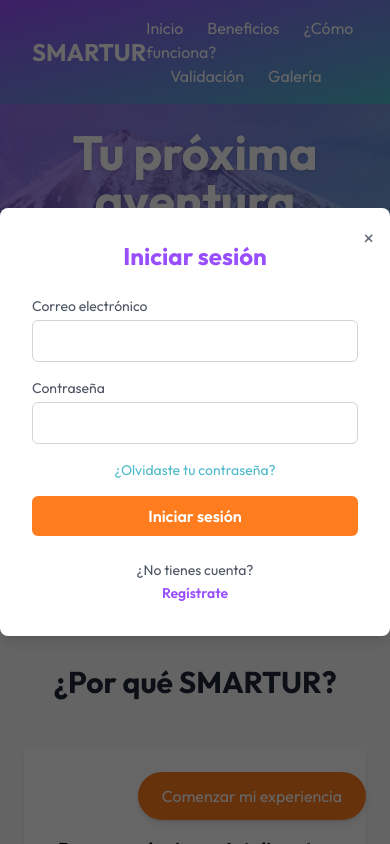
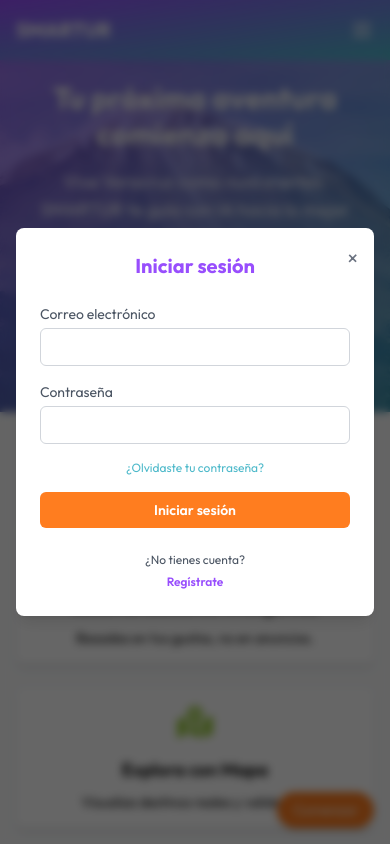
Before and after one commit to tinnlaroli/SMARTUR, a React (Vite) app: page / in a window 390 px wide. Both pictures are taken after a click on the button "Comenzar mi experiencia". Shown: the top 844 px of the page. Built offline with nearby package versions, Linux system fonts and the light colour scheme.

Commit message:
feat: hamburguer responsive

```diff
--- a/src/App.jsx
+++ b/src/App.jsx
@@ -1,7 +1,6 @@
 import React from "react";
 import { Routes, Route } from "react-router-dom";
 import Dashboard from "../src/pages/Dashboard";
-import Register from "../src/pages/Register";
 import Landing from "../src/pages/Landing";
 
 export default function AppRoutes() {
@@ -9,7 +8,6 @@ export default function AppRoutes() {
     <Routes>
       <Route path="/" element={<Landing />} />
       <Route path="/dashboard" element={<Dashboard />} />
-      <Route path="/register" element={<Register />} />
     </Routes>
   );
 }
--- a/src/components/LoginModal.jsx
+++ b/src/components/LoginModal.jsx
@@ -1,6 +1,6 @@
 import React, { useState } from "react";
 
-export default function LoginModal({ onClose }) {
+export default function LoginModal({ onClose, onShowRegister }) {
   const [email, setEmail] = useState("");
   const [password, setPassword] = useState("");
 
@@ -11,8 +11,8 @@ export default function LoginModal({ onClose }) {
   };
 
   return (
-    <div className="fixed inset-0 bg-black bg-opacity-60 flex items-center justify-center z-50">
-      <div className="bg-white rounded-lg shadow-lg w-full max-w-md p-8 relative animate-fadeInUp">
+    <div className="fixed inset-0 bg-black bg-opacity-60 backdrop-blur-sm flex items-center justify-center z-50 p-4">
+      <div className="bg-white rounded-lg shadow-lg w-full max-w-md p-6 sm:p-8 relative animate-fadeInUp">
         {/* Botón cerrar */}
         <button
           className="absolute top-4 right-4 text-gray-500 hover:text-gray-700 text-xl"
@@ -21,14 +21,14 @@ export default function LoginModal({ onClose }) {
           &times;
         </button>
 
-        <h2 className="text-2xl font-bold mb-6 text-center text-purple">Iniciar sesión</h2>
+        <h2 className="text-xl sm:text-2xl font-bold mb-6 text-center text-purple">Iniciar sesión</h2>
 
         <form onSubmit={handleLogin} className="space-y-4">
           <div>
             <label className="block text-sm text-gray-600 mb-1">Correo electrónico</label>
             <input
               type="email"
-              className="w-full px-4 py-2 border border-gray-300 rounded-md focus:outline-none focus:ring-2 focus:ring-purple"
+              className="w-full px-3 sm:px-4 py-2 border border-gray-300 rounded-md focus:outline-none focus:ring-2 focus:ring-purple text-sm sm:text-base"
               value={email}
               onChange={(e) => setEmail(e.target.value)}
               required
@@ -39,34 +39,36 @@ export default function LoginModal({ onClose }) {
             <label className="block text-sm text-gray-600 mb-1">Contraseña</label>
             <input
               type="password"
-              className="w-full px-4 py-2 border border-gray-300 rounded-md focus:outline-none focus:ring-2 focus:ring-purple"
+              className="w-full px-3 sm:px-4 py-2 border border-gray-300 rounded-md focus:outline-none focus:ring-2 focus:ring-purple text-sm sm:text-base"
               value={password}
               onChange={(e) => setPassword(e.target.value)}
               required
             />
           </div>
 
-          <div className="text-center text-sm">
+          <div className="text-center text-xs sm:text-sm">
             <a href="#" className="text-blue hover:underline">¿Olvidaste tu contraseña?</a>
           </div>
 
           <button
             type="submit"
-            className="w-full bg-orange text-white py-2 rounded-md font-semibold hover:bg-orange/90 transition"
+            className="w-full bg-orange text-white py-2 rounded-md font-semibold hover:bg-orange/90 transition text-sm sm:text-base"
           >
             Iniciar sesión
           </button>
         </form>
 
         <div className="mt-6 text-center">
-          <p className="text-sm text-gray-600">¿No tienes cuenta?</p>
-          <a
-            href="/register"
-            className="text-purple font-semibold hover:underline text-sm"
-            onClick={onClose}
+          <p className="text-xs sm:text-sm text-gray-600">¿No tienes cuenta?</p>
+          <button
+            className="text-purple font-semibold hover:underline text-xs sm:text-sm"
+            onClick={() => {
+              onClose();
+              onShowRegister();
+            }}
           >
             Regístrate
-          </a>
+          </button>
         </div>
       </div>
     </div>
--- /dev/null
+++ b/src/components/RegisterModal.jsx
@@ -0,0 +1,114 @@
+import React, { useState } from "react";
+
+export default function RegisterModal({ onClose, onShowLogin }) {
+  const [formData, setFormData] = useState({
+    fullName: "",
+    email: "",
+    password: "",
+    confirmPassword: ""
+  });
+
+  const handleChange = (e) => {
+    const { name, value } = e.target;
+    setFormData(prev => ({
+      ...prev,
+      [name]: value
+    }));
+  };
+
+  const handleRegister = (e) => {
+    e.preventDefault();
+    // Aquí puedes hacer la lógica de registro
+    console.log("Registrar con:", formData);
+  };
+
+  return (
+    <div className="fixed inset-0 bg-black bg-opacity-60 backdrop-blur-sm flex items-center justify-center z-50 p-4">
+      <div className="bg-white rounded-lg shadow-lg w-full max-w-md p-6 sm:p-8 relative animate-fadeInUp">
+        {/* Botón cerrar */}
+        <button
+          className="absolute top-4 right-4 text-gray-500 hover:text-gray-700 text-xl"
+          onClick={onClose}
+        >
+          &times;
+        </button>
+
+        <h2 className="text-xl sm:text-2xl font-bold mb-6 text-center text-purple">Crear una cuenta</h2>
+
+        <form onSubmit={handleRegister} className="space-y-4">
+          <div>
+            <label className="block text-sm text-gray-600 mb-1">Nombre completo</label>
+            <input
+              type="text"
+              name="fullName"
+              className="w-full px-3 sm:px-4 py-2 border border-gray-300 rounded-md focus:outline-none focus:ring-2 focus:ring-purple text-sm sm:text-base"
+              value={formData.fullName}
+              onChange={handleChange}
+              placeholder="Tu nombre"
+              required
+            />
+          </div>
+
+          <div>
+            <label className="block text-sm text-gray-600 mb-1">Correo electrónico</label>
+            <input
+              type="email"
+              name="email"
+              className="w-full px-3 sm:px-4 py-2 border border-gray-300 rounded-md focus:outline-none focus:ring-2 focus:ring-purple text-sm sm:text-base"
+              value={formData.email}
+              onChange={handleChange}
+              placeholder="tucorreo@ejemplo.com"
+              required
+            />
+          </div>
+
+          <div>
+            <label className="block text-sm text-gray-600 mb-1">Contraseña</label>
+            <input
+              type="password"
+              name="password"
+              className="w-full px-3 sm:px-4 py-2 border border-gray-300 rounded-md focus:outline-none focus:ring-2 focus:ring-purple text-sm sm:text-base"
+              value={formData.password}
+              onChange={handleChange}
+              placeholder="********"
+              required
+            />
+          </div>
+
+          <div>
+            <label className="block text-sm text-gray-600 mb-1">Confirmar contraseña</label>
+            <input
+              type="password"
+              name="confirmPassword"
+              className="w-full px-3 sm:px-4 py-2 border border-gray-300 rounded-md focus:outline-none focus:ring-2 focus:ring-purple text-sm sm:text-base"
+              value={formData.confirmPassword}
+              onChange={handleChange}
+              placeholder="********"
+              required
+            />
+          </div>
+
+          <button
+            type="submit"
+            className="w-full bg-orange text-white py-2 rounded-md font-semibold hover:bg-orange/90 transition text-sm sm:text-base"
+          >
+            Registrarse
+          </button>
+        </form>
+
+        <div className="mt-6 text-center">
+          <p className="text-xs sm:text-sm text-gray-600">¿Ya tienes cuenta?</p>
+          <button
+            className="text-purple font-semibold hover:underline text-xs sm:text-sm"
+            onClick={() => {
+              onClose();
+              onShowLogin();
+            }}
+          >
+            Inicia sesión
+          </button>
+        </div>
+      </div>
+    </div>
+  );
+}
--- a/src/pages/Landing.jsx
+++ b/src/pages/Landing.jsx
@@ -4,10 +4,12 @@ import { FaMapMarkedAlt, FaMagic, FaUsers, FaCheckCircle, FaClipboardList, FaMap
 import { FaFacebook, FaInstagram, FaEnvelope } from "react-icons/fa";
 import AOS from "aos";
 import "aos/dist/aos.css";
-import Modal from "../components/LoginModal"; // Este es tu componente modal de login
+import LoginModal from "../components/LoginModal";
+import RegisterModal from "../components/RegisterModal";
 
 export default function Landing() {
-  const [showModal, setShowModal] = useState(false);
+  const [showLoginModal, setShowLoginModal] = useState(false);
+  const [showRegisterModal, setShowRegisterModal] = useState(false);
 
   useEffect(() => {
     AOS.init({ duration: 1000 });
@@ -16,28 +18,34 @@ export default function Landing() {
   return (
     <div className="min-h-screen bg-white text-gray-800 font-sans scroll-smooth relative">
       {/* Navbar */}
-      <header className="fixed top-0 left-0 w-full z-50 flex justify-between items-center px-8 py-4 bg-gradient-to-br from-purple to-blue text-white">
-        <h1 className="text-2xl font-bold">SMARTUR</h1>
-        <nav className="space-x-6">
-          <a href="#hero" className="hover:text-orange">Inicio</a>
-          <a href="#benefits" className="hover:text-orange">Beneficios</a>
-          <a href="#funciona" className="hover:text-orange">¿Cómo funciona?</a>
-          <a href="#validacion" className="hover:text-orange">Validación</a>
-          <a href="#fotos" className="hover:text-orange">Galería</a>
+      <header className="fixed top-0 left-0 w-full z-50 flex justify-between items-center px-4 sm:px-8 py-4 bg-gradient-to-br from-purple to-blue text-white">
+        <h1 className="text-xl sm:text-2xl font-bold">SMARTUR</h1>
+        <nav className="hidden md:flex space-x-4 lg:space-x-6">
+          <a href="#hero" className="hover:text-orange transition-colors">Inicio</a>
+          <a href="#benefits" className="hover:text-orange transition-colors">Beneficios</a>
+          <a href="#funciona" className="hover:text-orange transition-colors">¿Cómo funciona?</a>
+          <a href="#validacion" className="hover:text-orange transition-colors">Validación</a>
+          <a href="#fotos" className="hover:text-orange transition-colors">Galería</a>
         </nav>
+        {/* Menú móvil */}
+        <button className="md:hidden text-white hover:text-orange transition-colors">
+          <svg className="w-6 h-6" fill="none" stroke="currentColor" viewBox="0 0 24 24">
+            <path strokeLinecap="round" strokeLinejoin="round" strokeWidth={2} d="M4 6h16M4 12h16M4 18h16" />
+          </svg>
+        </button>
       </header>
 
       {/* HERO */}
-      <section id="hero" className="relative bg-gradient-to-br from-purple to-blue text-white text-center py-32 px-6">
+      <section id="hero" className="relative bg-gradient-to-br from-purple to-blue text-white text-center py-20 sm:py-32 px-4 sm:px-6">
         <div className="absolute inset-0 bg-[url('assets/veracruz-hero.jpg')] bg-cover bg-center opacity-30 z-0" />
         <div className="relative z-10">
-          <h1 className="text-5xl font-extrabold mb-4 drop-shadow">Tu próxima aventura comienza aquí</h1>
-          <p className="text-xl mb-8 max-w-2xl mx-auto">
+          <h1 className="text-3xl sm:text-4xl md:text-5xl font-extrabold mb-4 drop-shadow">Tu próxima aventura comienza aquí</h1>
+          <p className="text-lg sm:text-xl mb-8 max-w-2xl mx-auto px-4">
             Vive Veracruz como nunca antes. SMARTUR te guía con IA hacia lo mejor de tu entorno.
           </p>
           <button
-            onClick={() => setShowModal(true)}
-            className="bg-orange hover:bg-orange/90 text-white font-bold py-3 px-8 rounded-full text-lg shadow transition"
+            onClick={() => setShowLoginModal(true)}
+            className="bg-orange hover:bg-orange/90 text-white font-bold py-3 px-6 sm:px-8 rounded-full text-base sm:text-lg shadow transition"
             data-aos="zoom-in"
           >
             Comenzar mi experiencia
@@ -47,19 +55,31 @@ export default function Landing() {
 
       {/* CTA flotante */}
       <button
-        onClick={() => setShowModal(true)}
-        className="fixed bottom-6 right-6 bg-orange text-white px-6 py-3 rounded-full shadow-md hover:bg-orange/90 z-40"
+        onClick={() => setShowLoginModal(true)}
+        className="fixed bottom-4 right-4 sm:bottom-6 sm:right-6 bg-orange text-white px-4 py-2 sm:px-6 sm:py-3 rounded-full shadow-md hover:bg-orange/90 z-40 text-sm sm:text-base"
       >
-        Comenzar mi experiencia
+        <span className="hidden sm:inline">Comenzar mi experiencia</span>
+        <span className="sm:hidden">Comenzar</span>
       </button>
 
-      {/* MODAL LOGIN */}
-      {showModal && <Modal onClose={() => setShowModal(false)} />}
+      {/* MODALES */}
+      {showLoginModal && (
+        <LoginModal
+          onClose={() => setShowLoginModal(false)}
+          onShowRegister={() => setShowRegisterModal(true)}
+        />
+      )}
+      {showRegisterModal && (
+        <RegisterModal
+          onClose={() => setShowRegisterModal(false)}
+          onShowLogin={() => setShowLoginModal(true)}
+        />
+      )}
 
       {/* BENEFICIOS */}
-      <section id="benefits" className="py-20 px-6 bg-gray-50 text-center" data-aos="fade-up">
-        <h2 className="text-3xl font-bold mb-12">¿Por qué SMARTUR?</h2>
-        <div className="grid md:grid-cols-3 gap-8 justify-center">
+      <section id="benefits" className="py-12 sm:py-20 px-4 sm:px-6 bg-gray-50 text-center" data-aos="fade-up">
+        <h2 className="text-2xl sm:text-3xl font-bold mb-8 sm:mb-12">¿Por qué SMARTUR?</h2>
+        <div className="grid grid-cols-1 sm:grid-cols-2 lg:grid-cols-3 gap-6 sm:gap-8 justify-center">
           {[
             {
               icon: <FaMagic className="text-orange" />,
@@ -79,40 +99,40 @@ export default function Landing() {
           ].map((item, i) => (
             <div
               key={i}
-              className="bg-white text-black p-6 rounded-lg shadow-md"
+              className="bg-white text-black p-4 sm:p-6 rounded-lg shadow-md"
               data-aos="fade-up"
               data-aos-delay={i * 100}
             >
-              <div className="text-5xl mb-4 flex justify-center">{item.icon}</div>
-              <h3 className="text-xl font-semibold mb-2">{item.title}</h3>
-              <p>{item.desc}</p>
+              <div className="text-4xl sm:text-5xl mb-4 flex justify-center">{item.icon}</div>
+              <h3 className="text-lg sm:text-xl font-semibold mb-2">{item.title}</h3>
+              <p className="text-sm sm:text-base">{item.desc}</p>
             </div>
           ))}
         </div>
       </section>
 
       {/* FUNCIONAMIENTO */}
-      <section id="funciona" className="py-16 px-6 bg-white text-center">
-        <h2 className="text-3xl font-bold mb-10" data-aos="fade-up">¿Cómo funciona?</h2>
-        <div className="grid md:grid-cols-4 gap-8">
+      <section id="funciona" className="py-12 sm:py-16 px-4 sm:px-6 bg-white text-center">
+        <h2 className="text-2xl sm:text-3xl font-bold mb-8 sm:mb-10" data-aos="fade-up">¿Cómo funciona?</h2>
+        <div className="grid grid-cols-2 sm:grid-cols-2 lg:grid-cols-4 gap-4 sm:gap-8">
           {[
             { icon: <FaClipboardList className="text-pink text-4xl mx-auto mb-2" />, text: "Responde el formulario" },
             { icon: <FaCheckCircle className="text-orange text-4xl mx-auto mb-2" />, text: "Recibe tu recomendación" },
             { icon: <FaMap className="text-green text-4xl mx-auto mb-2" />, text: "Explora el mapa interactivo" },
             { icon: <FaSmileBeam className="text-purple text-4xl mx-auto mb-2" />, text: "Disfruta tu experiencia" },
           ].map((step, i) => (
-            <div key={i} data-aos="fade-up" data-aos-delay={i * 100}>
-              {step.icon}
-              <p>{step.text}</p>
+            <div key={i} data-aos="fade-up" data-aos-delay={i * 100} className="px-2">
+              <div className="text-3xl sm:text-4xl mx-auto mb-2">{step.icon}</div>
+              <p className="text-sm sm:text-base">{step.text}</p>
             </div>
           ))}
         </div>
       </section>
 
       {/* VALIDACIÓN */}
-      <section id="validacion" className="py-20 px-6 bg-purple text-white text-center" data-aos="zoom-in">
-        <h2 className="text-3xl font-bold mb-4">Proyecto con impacto académico y social</h2>
-        <p className="max-w-2xl mx-auto text-lg">
+      <section id="validacion" className="py-12 sm:py-20 px-4 sm:px-6 bg-purple text-white text-center" data-aos="zoom-in">
+        <h2 className="text-2xl sm:text-3xl font-bold mb-4">Proyecto con impacto académico y social</h2>
+        <p className="max-w-2xl mx-auto text-base sm:text-lg px-4">
           Inspirado por la convocatoria del Galardón Turístico “Mi Veracruz 2024”, SMARTUR es una plataforma desarrollada por estudiantes de la Universidad Tecnológica del Centro de Veracruz.
           Su proyecto, “Manual de procedimientos para la implementación de un Chatbot a través de IA como estrategia de innovación en la industria hotelera de Veracruz”, fue el proyecto ganador en la categoría Propuesta de innovación implementada en la calidad del servicio.
           Esta iniciativa, alineada al ODS 8, impulsa el crecimiento económico sostenible mediante la transformación digital del sector turístico.
@@ -120,15 +140,15 @@ export default function Landing() {
       </section>
 
       {/* CARRUSEL */}
-      <section id="fotos" className="py-20 px-6 bg-white text-center" data-aos="fade-up">
-        <h2 className="text-3xl font-bold mb-10">Exposiciones del equipo</h2>
-        <div className="flex overflow-x-auto space-x-6 px-4 max-w-6xl mx-auto">
+      <section id="fotos" className="py-12 sm:py-20 px-4 sm:px-6 bg-white text-center" data-aos="fade-up">
+        <h2 className="text-2xl sm:text-3xl font-bold mb-8 sm:mb-10">Exposiciones del equipo</h2>
+        <div className="flex overflow-x-auto space-x-4 sm:space-x-6 px-2 sm:px-4 max-w-6xl mx-auto">
           {[1, 2, 3, 4, 5].map((n) => (
             <img
               key={n}
               src={`https://picsum.photos/800/500?random=${n}`}
               alt={`Exposición ${n}`}
-              className="rounded-lg shadow-md w-[800px] h-[500px] object-cover flex-shrink-0"
+              className="rounded-lg shadow-md w-[280px] h-[175px] sm:w-[400px] sm:h-[250px] md:w-[600px] md:h-[375px] lg:w-[800px] lg:h-[500px] object-cover flex-shrink-0"
             />
           ))}
         </div>
@@ -136,13 +156,13 @@ export default function Landing() {
 
       {/* FOOTER */}
       <footer className="bg-purple text-white py-6 px-4 text-center">
-        <div className="flex justify-center space-x-6 text-xl mb-4">
-          <a href="#" className="hover:text-orange"><FaFacebook /></a>
-          <a href="#" className="hover:text-green"><FaInstagram /></a>
-          <a href="mailto:smartur@utcv.edu.mx" className="hover:text-blue"><FaEnvelope /></a>
+        <div className="flex justify-center space-x-4 sm:space-x-6 text-lg sm:text-xl mb-4">
+          <a href="#" className="hover:text-orange transition-colors"><FaFacebook /></a>
+          <a href="#" className="hover:text-green transition-colors"><FaInstagram /></a>
+          <a href="mailto:smartur@utcv.edu.mx" className="hover:text-blue transition-colors"><FaEnvelope /></a>
         </div>
-        <p>¿Quieres colaborar o registrar tu servicio turístico? Contáctanos.</p>
-        <p className="mt-2 text-sm">Equipo SMARTUR - UTCV © 2025</p>
+        <p className="text-sm sm:text-base">¿Quieres colaborar o registrar tu servicio turístico? Contáctanos.</p>
+        <p className="mt-2 text-xs sm:text-sm">Equipo SMARTUR - UTCV © 2025</p>
       </footer>
     </div>
   );
--- a/src/routes/index.jsx
+++ b/src/routes/index.jsx
@@ -3,7 +3,6 @@ import { Routes, Route } from "react-router-dom";
 import Login from "../pages/Login";
 import Dashboard from "../pages/Dashboard";
 import About from "../pages/About";
-import Register from "../pages/Register";
 import Landing from "../pages/Landing";
 
 export default function AppRoutes() {
@@ -12,7 +11,6 @@ export default function AppRoutes() {
       <Route path="/login" element={<Login />} />
       <Route path="/dashboard" element={<Dashboard />} />
       <Route path="/about" element={<About />} />
-      <Route path="/register" element={<Register />} />
       <Route path="/" element={<Landing />} />
     </Routes>
   );
```
Also changed, not shown: src/pages/Dashboard.jsx (+41 -20 lines), src/pages/Register.jsx (deleted, +0 -64 lines).
